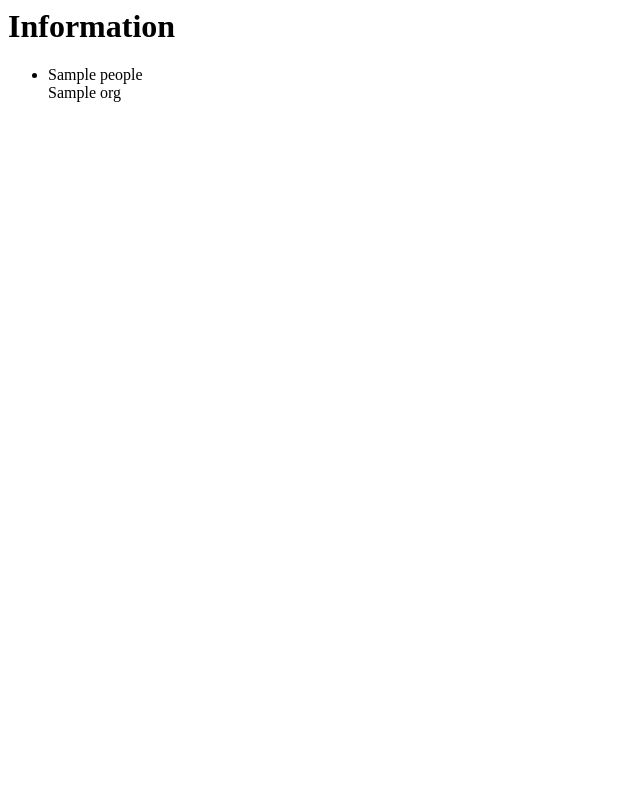
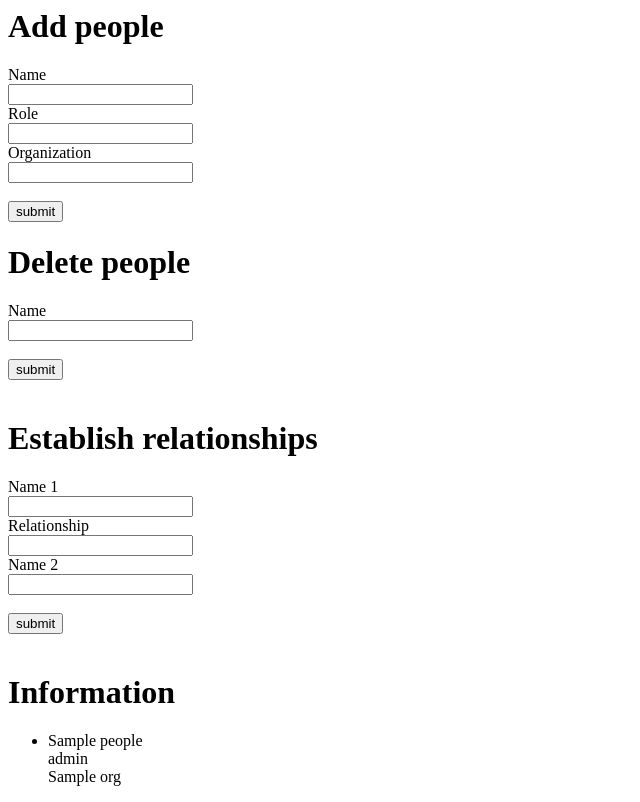
Before and after one commit to lostandfoundry/Neo4jIntegrated, a Node server app: template views/index.ejs in a window 1280 px wide. Shown: the whole page, without its empty margins (0-640 px from the left). Before the commit the page ends 102 px from the top, so only its background shows below. Run offline with Node 20, Linux system fonts and the light colour scheme; the template is opened without the code that fills it: most values are stand-ins (such as "Sample title", 1, 10 or a date in 2020).

Commit message:
Updates part 2

```diff
--- a/app.js
+++ b/app.js
@@ -26,18 +26,10 @@ app.get('/', function (req, res) {
                 peopleArr.push({
                     id: record._fields[0].identity.low,
                     title: record._fields[0].properties.name,
+                    role: record._fields[0].properties.role,
                     org: record._fields[0].properties.organization,
                 })
             })
-
-            session
-                .run("MATCH (n { name: 'ram' }) DETACH DELETE n")//substitute for own query
-                .then(function (result) {
-                    console.log(result)
-                })
-                .catch(function (err) {
-                    console.log(err)
-                })
 
             res.render('index.ejs', {
                 people: peopleArr
@@ -48,6 +40,53 @@ app.get('/', function (req, res) {
         })
 })
 
+app.post('/person/add', function (req, res) {
+    var name1 = req.body.name;
+    var rol1 = req.body.role
+    var org1 = req.body.org;
+
+    session
+        .run("CREATE(n:person {name:{nameParam},role:{rolParam},organization:{orgParam}}) RETURN n", { rolParam: rol1, nameParam: name1, orgParam: org1 })
+        .then(function (result) {
+            res.redirect('/')
+            session.close()
+        })
+        .catch(function (err) {
+            console.log(err)
+        })
+
+    res.redirect('/')
+})
+
+app.post('/person/del', function (req, res) {
+    var name2 = req.body.name;
+    session
+        .run("MATCH (n { name: {nameParam} }) DETACH DELETE n", { nameParam: name2 })
+        .then(function (result) {
+            res.redirect('/')
+            session.close()
+        })
+        .catch(function (err) {
+            console.log(err)
+        })
+})
+
+app.post('/person/link', function (req, res) {
+    var name1 = req.body.name1;
+    var connect = req.body.connect;
+    var name2 = req.body.name2;
+
+    session
+        .run("MATCH (a:person),(b:person) WHERE a.name = {name1Param} AND b.name = {name2Param} CREATE (a)-[r:friend]->(b)", { name1Param: name1, name2Param: name2 })
+        .then(function (result) {
+            res.redirect('/')
+            session.close()
+        })
+        .catch(function (err) {
+            console.log(err)
+        })
+})
+
 app.listen(3000)
 console.log('Server started on port 3000')
 
--- a/views/index.ejs
+++ b/views/index.ejs
@@ -1,8 +1,45 @@
+<h1>Add people</h1>
+<form method="post" action="/person/add">
+    <label>Name</label><br>
+    <input type="text" name="name">
+    <br>
+    <label>Role</label><br>
+    <input type="text" name="role">
+    <br>
+    <label>Organization</label><br>
+    <input type="text" name="org">
+    <br><br>
+    <input type="submit" value="submit"><br>
+</form>
+
+<h1>Delete people</h1>
+<form method="post" action="/person/del">
+    <label>Name</label><br>
+    <input type="text" name="name">
+    <br><br>
+    <input type="submit" value="submit"><br><br>
+</form>
+
+<h1>Establish relationships</h1>
+<form method="post" action="/person/link">
+    <label>Name 1</label><br>
+    <input type="text" name="name1">
+    <br>
+    <label>Relationship</label><br>
+    <input type="text" name="connect">
+    <br>
+    <label>Name 2</label><br>
+    <input type="text" name="name2">
+    <br><br>
+    <input type="submit" value="submit"><br><br>
+</form>
+
 <h1>Information</h1>
 <ul>
     <% people.forEach(function(person){ %>
     <li>
         <%= person.title %><br>
+        <%= person.role %><br>
         <%= person.org %><br>
     </li>
     <% }) %>
```
